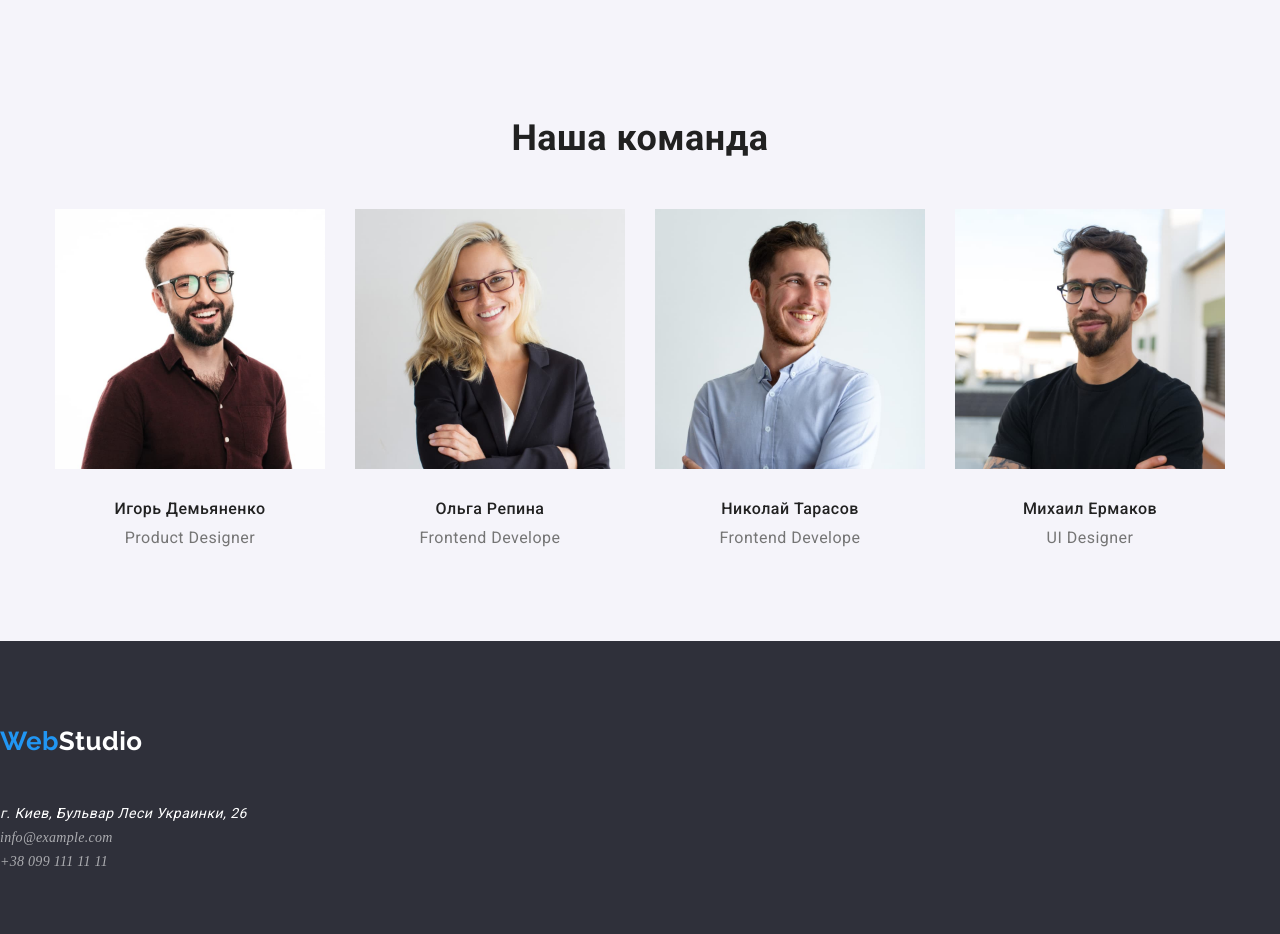
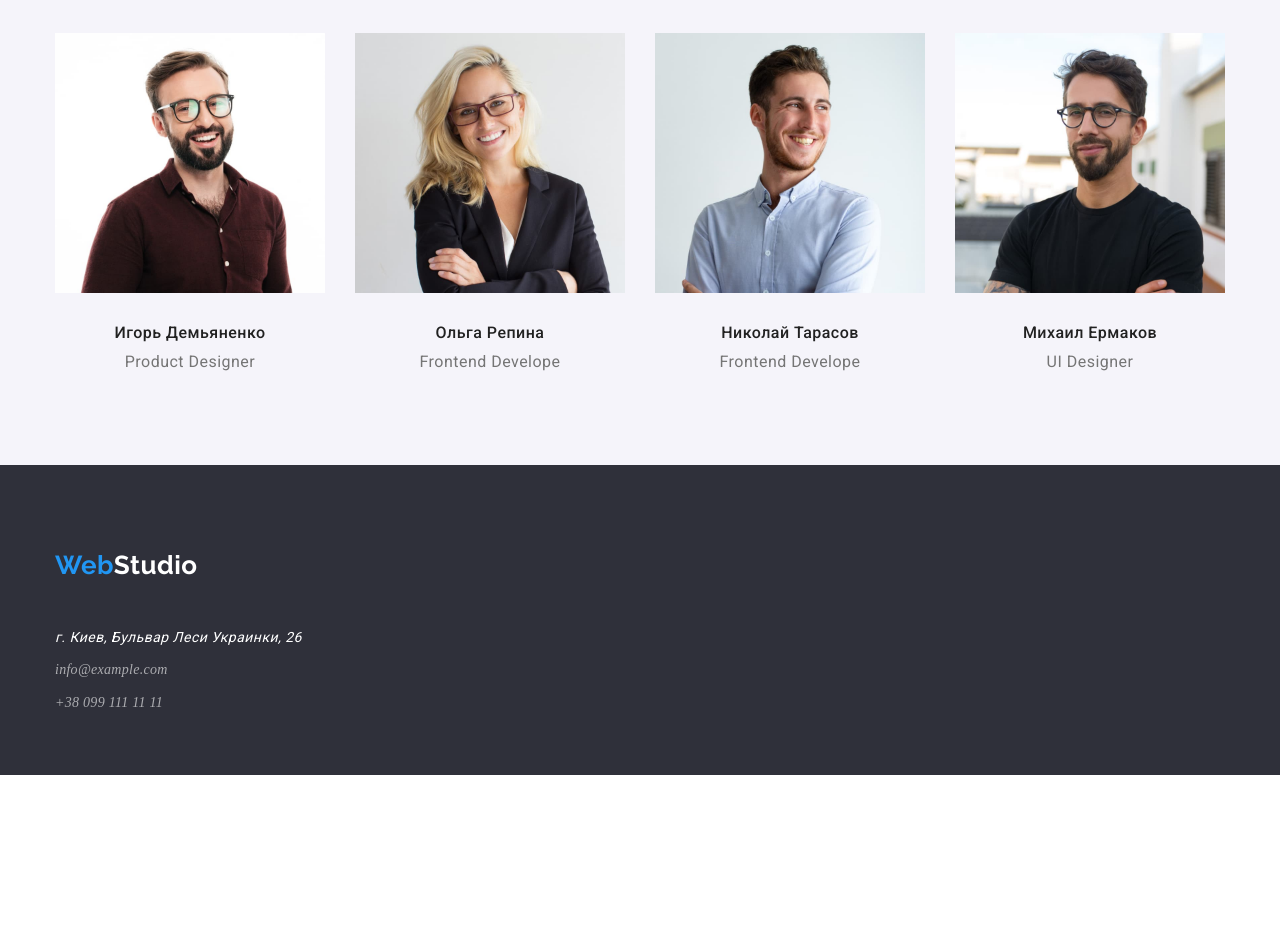
Before and after one commit to IrynkaKol/-goit-markup-hw-03, a plain HTML site: page index.html in a window 1280 px wide. Shown: the part 1664-2598 px from the top of the page. After the commit the page ends 2439 px from the top, so only its background shows below. Drawn offline with nearby package versions, Linux system fonts and the light colour scheme.

Commit message:
error correction

```diff
--- a/css/styles.css
+++ b/css/styles.css
@@ -91,7 +91,6 @@ img {
 
 /*Header section*/
 .header {
-  border: 1px solid transparent;
   border-bottom: solid #ECECEC;
     }
 
@@ -192,11 +191,13 @@ img {
 .hero {
   background-color: #2f303a;
   text-align: center;
-  margin-bottom: 50px;
+  padding: 200px 0;
+
 }
 
 .hero-container {
-  padding: 200px 452px 280px 452px;
+
+  margin-bottom: 50px;
 }
 .hero-title {
   color: var(--text-color);
@@ -207,7 +208,9 @@ img {
   text-align: center;
   letter-spacing: 0.06em;
   text-transform: uppercase;
+  margin: 0 auto;
   margin-bottom: 30px;
+
 }
 
 .hero-button {
@@ -222,6 +225,10 @@ img {
   padding: 10px 32px;
   min-width: 200px;
   text-align: center;
+}
+
+.hero {
+ margin-bottom: 94px;
 }
 
 /*Features section*/
@@ -252,24 +259,34 @@ img {
   margin-right: 0;
 }
 .features-list {
-  display: block;
+  display: flex;
   gap: 30px;
 }
+
+.features-item {
+width: 270 px;
+}
+
 .features-discription {
   font-size: 14px;
   line-height: 1.71;
 }
-.features {
+.featere-contr {
   margin-bottom: 94px;
 }
 
 /*About section*/
+.section {
+  padding-bottom: 94px;
+}
+
 .section-title {
   color: var(--title-text-color);
   font-weight: 700;
   font-size: 36px;
   text-align: center;
-  margin-bottom: 50px;
+  padding-bottom: 50px;
+
 }
 
 .about-list {
@@ -289,9 +306,13 @@ img {
   text-align: center;
 }
 
+.team-img {
+margin-top: 30px;
+}
+
 .section-title {
   margin-bottom: 50px;
-  padding-top: 94px;
+
 }
 .team-position {
   line-height: calc(19 / 16);
@@ -300,11 +321,14 @@ img {
   font-size: 16px;
 }
 
-.team-listt {
+.team-list {
   display: flex;
   gap: 30px;
 }
-
+.description {
+  padding-top: 30px
+  padding-bottom: 30px;
+}
 .subtitle {
   margin-top: 30px;
   margin-bottom: 10px;
@@ -315,6 +339,8 @@ img {
 /*Footer sectiom*/
 .footer {
   background-color: #2f303a;
+  padding-top: 60px;
+  padding-bottom: 60px;
 }
 .footer .footer-word {
   color: var(--accent-color);
@@ -327,13 +353,11 @@ img {
   line-height: 1.19;
   text-decoration: none;
   display: inline-block;
+  margin-bottom: 20px;
 
 }
 
-.footer-logo {
-  padding-top: 60px;
-  margin-bottom: 20px;
-}
+
 
 .contacts-item .contacts-link {
   font-family: normal;
@@ -347,12 +371,14 @@ img {
 }
 
 .footer .contacts-adress {
-  color: var(--text-color);
+    color: var(--text-color);
   background-color: #2f303a;
   font-size: 14px;
   line-height: 1.71;
   text-decoration: none;
-}
+  font-size: normal;
+ }
+
 .footer .contacts-adress:hover {
   color: var(--accent-color);
   font-style: normal;
@@ -360,6 +386,10 @@ img {
 
 .footer-container {
   padding-bottom: 60px;
+}
+
+.contacts-item:not(:last-child) {
+  margin-bottom: 9px;
 }
 
 /*Portfolio*/
@@ -377,9 +407,7 @@ img {
 
 }
 
-.site-nav {
-  margin-right: 331px;
-}
+
 
 .portfolio-item {
   color: var(--title-text-color);
@@ -463,6 +491,5 @@ img {
 }
 
 .footer-logo {
-  padding-top: 60px;
-  margin-bottom: 20px;
+    margin-bottom: 20px;
 }
--- a/index.html
+++ b/index.html
@@ -61,7 +61,7 @@
 
       <!--Features section-->
       <section class="features" id="studio">
-        <div class="container">
+        <div class="container featere-contr">
           <h2 class="visually-hidden">Студия</h2>
           <ul class="features-list list">
             <li class="features-item">
@@ -122,7 +122,7 @@
       <section class="team-section section">
         <div class="container">
           <h2 class="section-title">Наша команда</h2>
-          <ul class="team-listt list">
+          <ul class="team-list list">
             <li class="teaam-item">
               <img
                 src="./images/team/card1.jpg"
@@ -131,8 +131,10 @@
                 width="270"
                 height="260"
               />
+              <div class="description">
                 <h3 class="subtitle">Игорь Демьяненко</h3>
                 <p class="team-position" lang="en">Product Designer</p>
+              </div>
             </li>
             <li class="teaam-item">
               <img
@@ -142,8 +144,10 @@
                 width="270"
                 height="260"
               />
+              <div class="description">
                 <h3 class="subtitle">Ольга Репина</h3>
                 <p class="team-position" lang="en">Frontend Develope</p>
+              </div>
             </li>
             <li class="teaam-item">
               <img
@@ -153,8 +157,10 @@
                 width="270"
                 height="260"
               />
+              <div class="description">
                 <h3 class="subtitle">Николай Тарасов</h3>
                 <p class="team-position" lang="en">Frontend Develope</p>
+              </div>
             </li>
             <li class="teaam-item">
               <img
@@ -164,8 +170,10 @@
                 width="270"
                 height="260"
               />
+              <div class="description">
                 <h3 class="subtitle">Михаил Ермаков</h3>
                 <p class="team-position" lang="en">UI Designer</p>
+              </div>
             </li>
           </ul>
         </div>
@@ -174,10 +182,8 @@
 
     <!--Footer sectoin-->
     <footer class="footer" id="contacts">
-      <div class="footer-logo">
+      <div class="container">
         <a class="logo" href="" lang="en"><span class="footer-word">Web</span>Studio</a>
-      </div>
-      <div class="footer-container">
         <address class="contacts-adressa">
           <ul class="fcontacts-list list">
             <li class="contacts-item">
```
Lines whose indentation alone changed are shown as unchanged.
